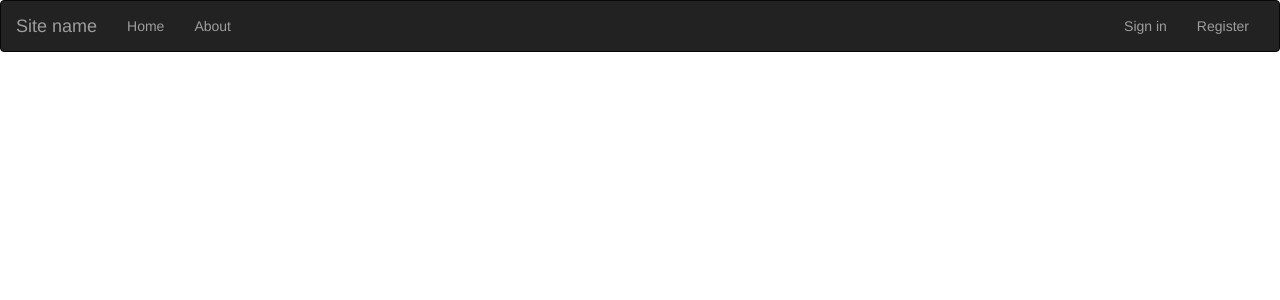
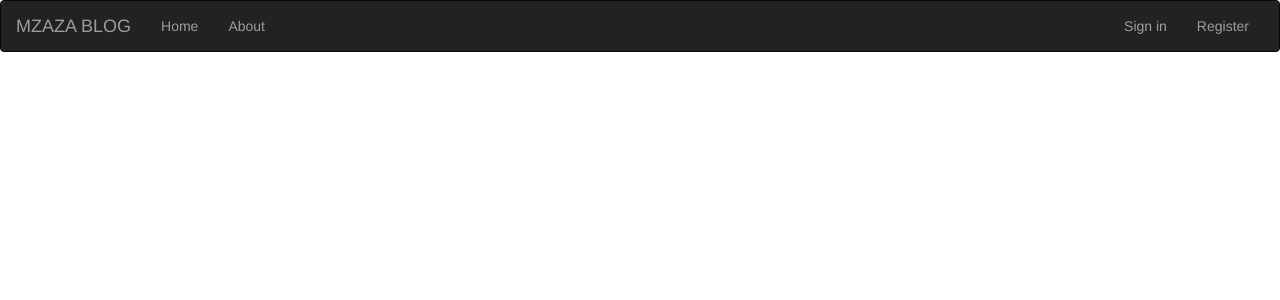
Before and after one commit to mzazakeith/flask-blog, a Flask app: page /about in a window 1280 px wide. Shown: the top 300 px of the page. Run offline with Flask 2, Linux system fonts and the light colour scheme; parts of the project's set-up code (start-up, migrations or seed data) failed here and were passed over; some libraries are stand-ins or nearby versions.

Commit message:
site name given and switched to production mode

```diff
--- a/app/templates/navbar.html
+++ b/app/templates/navbar.html
@@ -12,7 +12,7 @@
                 <span class="icon-bar"></span>
                 <span class="icon-bar"></span>
             </button>
-            <a class="navbar-brand" href="/">Site name</a>
+            <a class="navbar-brand" href="/">MZAZA BLOG</a>
         </div>
         <div class="navbar-collapse collapse">
             <ul class="nav navbar-nav">
--- a/manage.py
+++ b/manage.py
@@ -9,8 +9,8 @@ from flask_migrate import Migrate, MigrateCommand
 
 # Creating app instance
 # app = create_app('test')
-app = create_app('development')
-# app = create_app('production')
+# app = create_app('development')
+app = create_app('production')
 
 
 # Create manager instance
```
